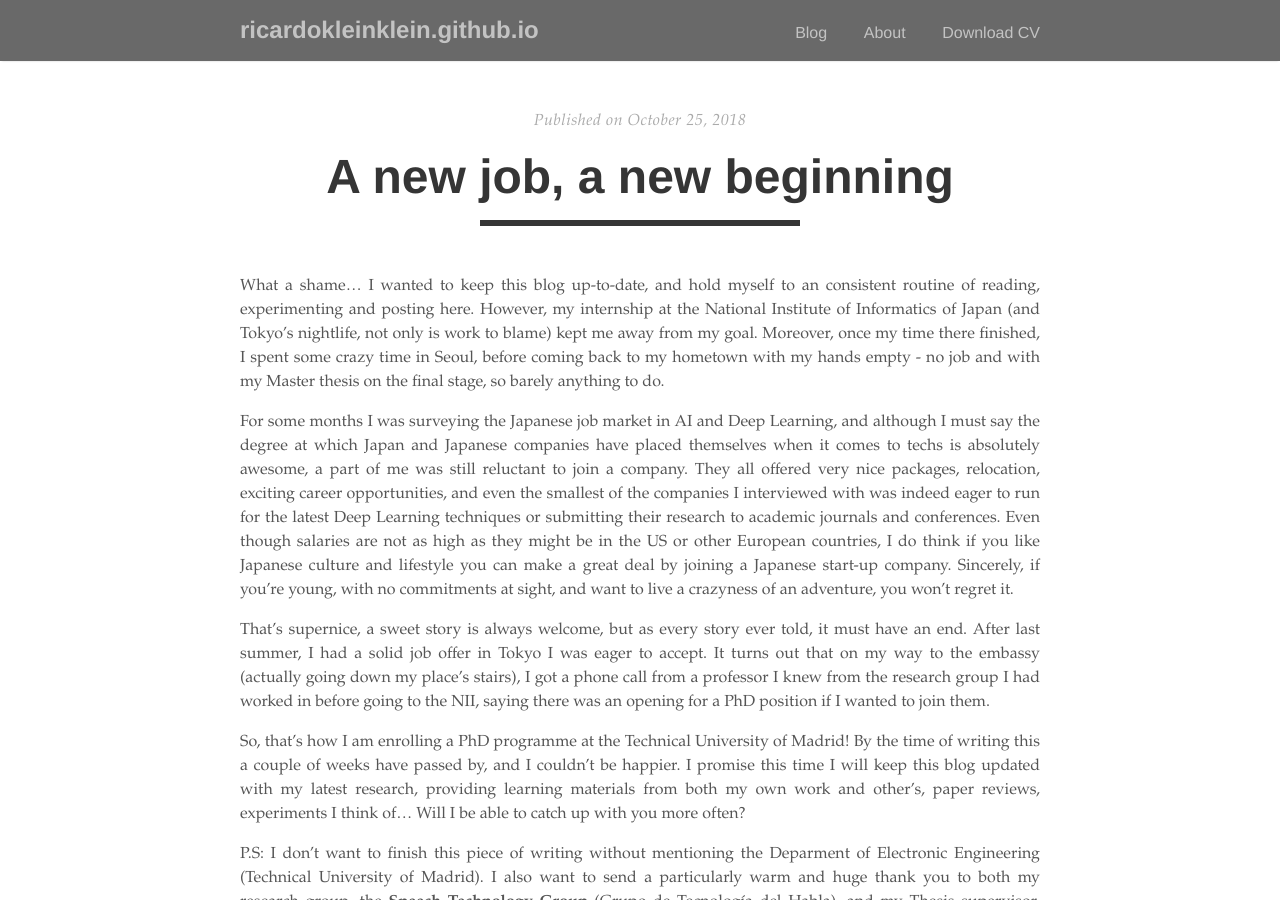
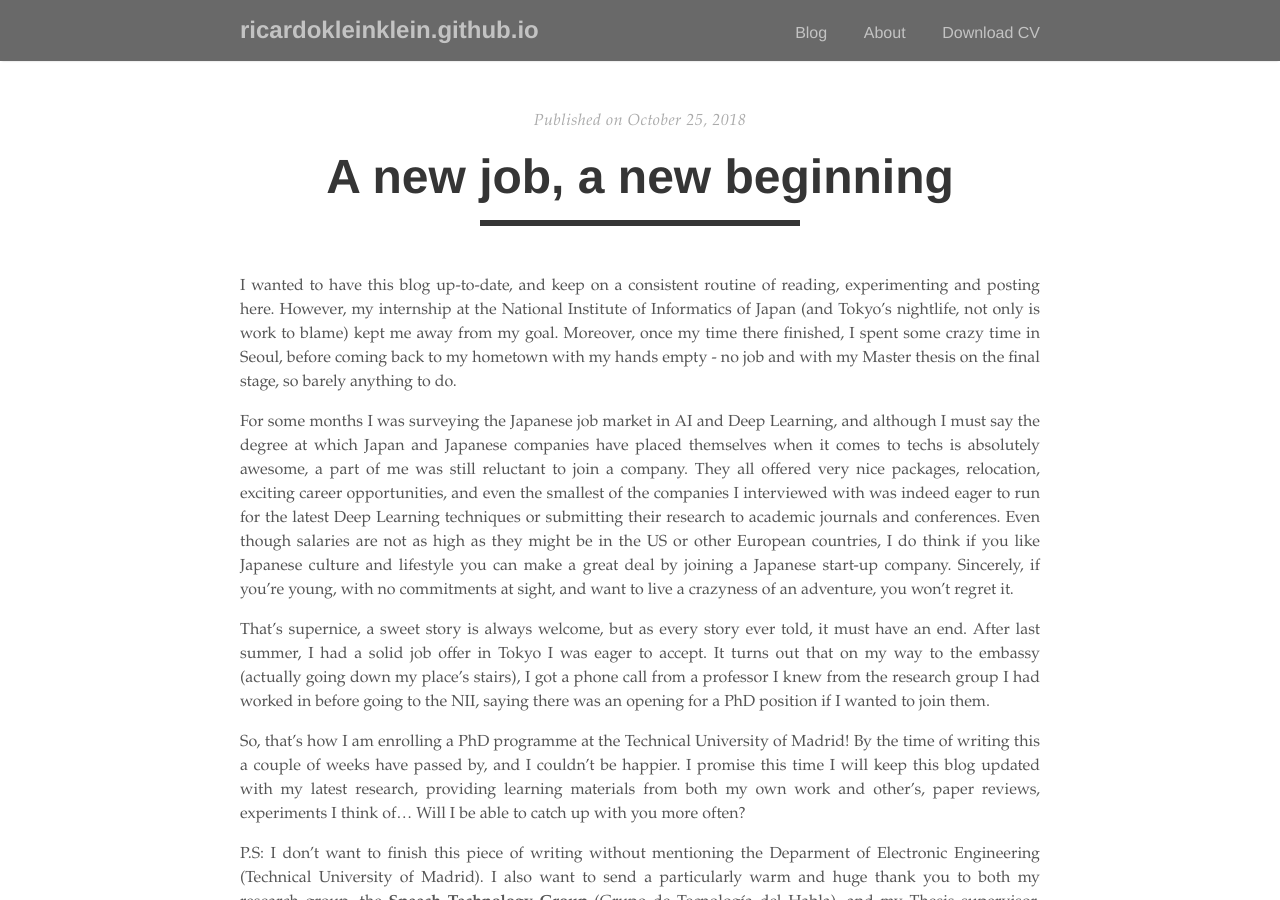
Before and after one commit to ricardokleinklein/ricardokleinklein.github.io, a Jekyll site: the page built from _posts/2018-10-25-new-job-new-beginning.md, in a window 1280 px wide and 900 px high. Built offline with Jekyll 4.4.1, drawn with Linux system fonts in a browser that asks for light colours; nearby versions of some CDN libraries; comment, search, counter and statistics services are not loaded.

Commit message:
correct ortography

```diff
--- a/_posts/2018-10-25-new-job-new-beginning.md
+++ b/_posts/2018-10-25-new-job-new-beginning.md
@@ -4,7 +4,7 @@ title: A new job, a new beginning
 author: Ricardo Kleinlein
 ---
 
-What a shame... I wanted to keep this blog up-to-date, and hold myself to an consistent routine of reading, experimenting and posting here. However, my internship at the National Institute of Informatics of Japan (and Tokyo's nightlife, not only is work to blame) kept me away from my goal. Moreover, once my time there finished, I spent some crazy time in Seoul, before coming back to my hometown with my hands empty - no job and with my Master thesis on the final stage, so barely anything to do.
+I wanted to have this blog up-to-date, and keep on a consistent routine of reading, experimenting and posting here. However, my internship at the National Institute of Informatics of Japan (and Tokyo's nightlife, not only is work to blame) kept me away from my goal. Moreover, once my time there finished, I spent some crazy time in Seoul, before coming back to my hometown with my hands empty - no job and with my Master thesis on the final stage, so barely anything to do.
 
 For some months I was surveying the Japanese job market in AI and Deep Learning, and although I must say the degree at which Japan and Japanese companies have placed themselves when it comes to techs is absolutely awesome, a part of me was still reluctant to join a company. They all offered very nice packages, relocation, exciting career opportunities, and even the smallest of the companies I interviewed with was indeed eager to run for the latest Deep Learning techniques or submitting their research to academic journals and conferences. Even though salaries are not as high as they might be in the US or other European countries, I do think if you like Japanese culture and lifestyle you can make a great deal by joining a Japanese start-up company. Sincerely, if you're young, with no commitments at sight, and want to live a crazyness of an adventure, you won't regret it.
 
```
